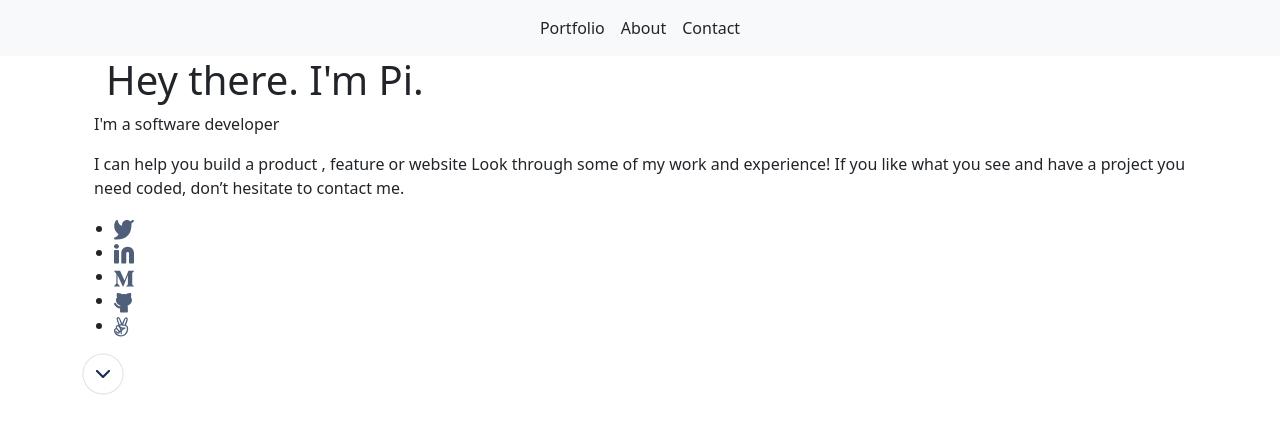
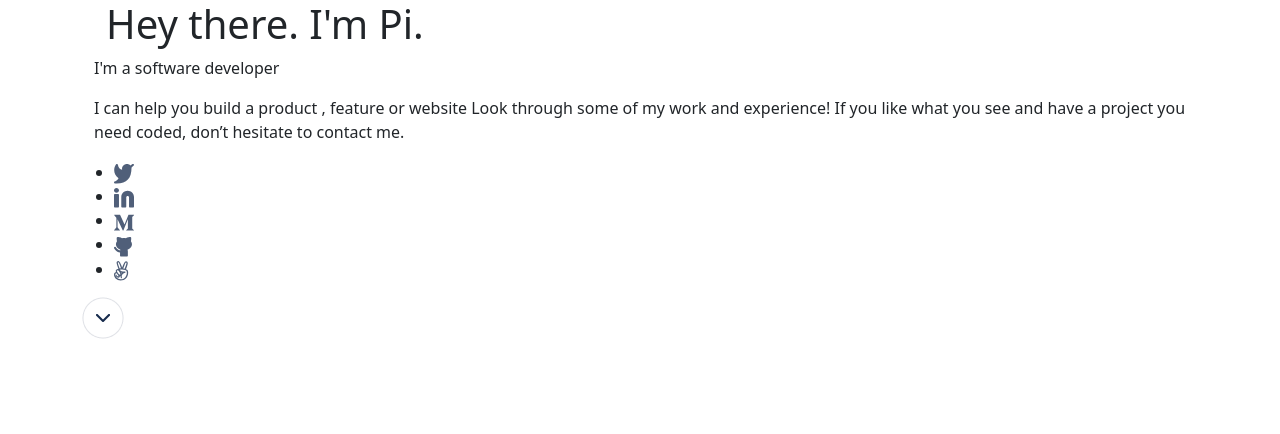
Before and after one commit to Pi1998/bootstrap1, a website: page index.html in a window 1280 px wide. Drawn offline with nearby package versions, Linux system fonts and the light colour scheme.

Commit message:
Correct nav

```diff
--- a/index.html
+++ b/index.html
@@ -11,21 +11,8 @@
 </head>
 
 <body>
-    <nav class="navbar navbar-expand-lg bg-light">
-        <div class="container-fluid justify-content-center">
-            <ul class="navbar-nav">
-                <li class="nav-item">
-                    <a class="nav-link text-dark" href="#">Portfolio</a>
-                </li>
-                <li class="nav-item">
-                    <a class="nav-link text-dark" href="#">About</a>
-                </li>
-                <li class="nav-item">
-                    <a class="nav-link text-dark" href="#">Contact</a>
-                </li>
-            </ul>
-        </div>
-    </nav>
+    <!-- nav start -->
+    <!-- nav end -->
     <section class="container pt-10">
         <div class="container">
             <h1 class="container-fluid">
```
